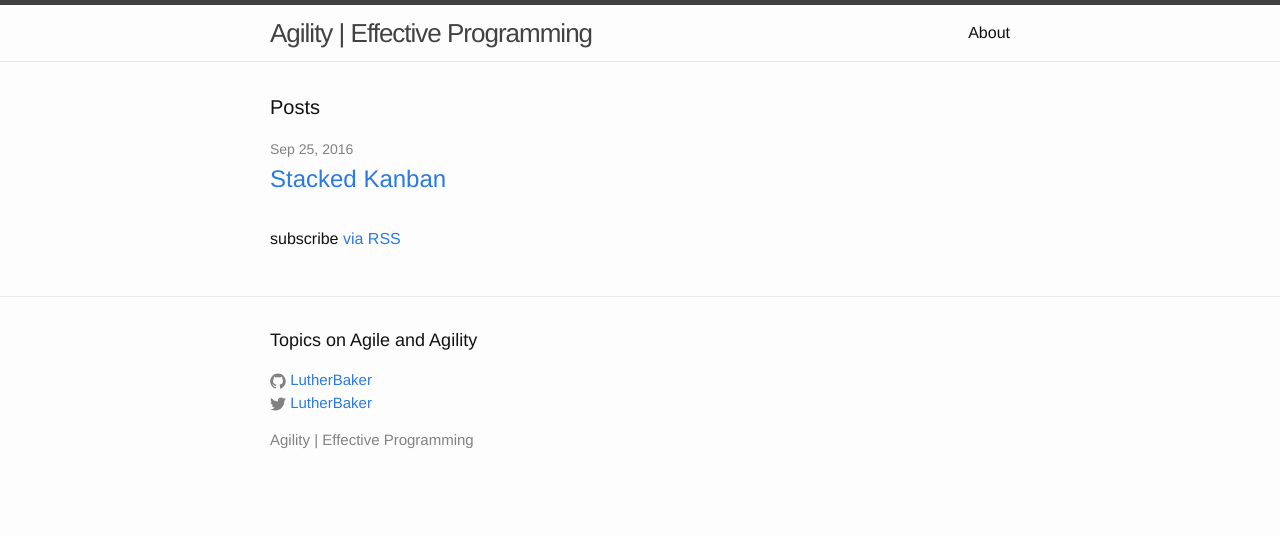
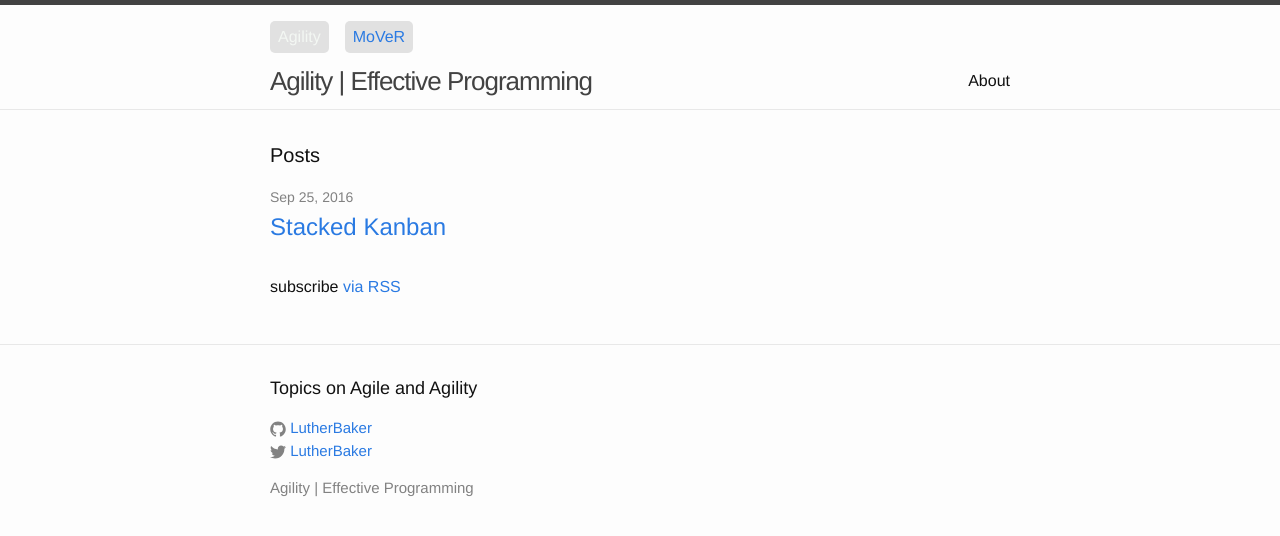
Before and after one commit to EffectiveProgramming/agility, a Jekyll site: the page built from index.html, in a window 1280 px wide. Shown: the top 536 px of the page. Built offline with Jekyll 4.4.1, drawn with Linux system fonts in a browser that asks for light colours.

Commit message:
Added links.

```diff
--- a/_includes/header.html
+++ b/_includes/header.html
@@ -1,5 +1,7 @@
 <header class="site-header">
-
+	<div class="pre-wrapper">
+		{% include links.html %}
+	</div>
   <div class="wrapper">
 
     <a class="site-title" href="{{ site.baseurl }}/">{{ site.title }}</a>
--- /dev/null
+++ b/_includes/links.html
@@ -0,0 +1,6 @@
+<div class="links">
+	<ul class="links">
+		<li class="link">Agility</li>
+		<li class="link"><a href="/mover">MoVeR</a></li>
+	</ul>
+</div>
--- /dev/null
+++ b/_sass/_custom.scss
@@ -0,0 +1,30 @@
+.pre-wrapper {
+    max-width: -webkit-calc(#{$content-width} - (#{$spacing-unit} * 2));
+    max-width:         calc(#{$content-width} - (#{$spacing-unit} * 2));
+    margin-right: auto;
+    margin-left: auto;
+    padding-right: $spacing-unit;
+    padding-left: $spacing-unit;
+	margin-top: 1em;
+    @extend %clearfix;
+}
+
+ul.links,
+ul.links li.link {
+	list-style: none;
+	margin: 0;
+	padding: 0;
+}
+
+ul.links li.link {
+	background-color: #e1e1e1;
+	border-radius: 5px;
+	color: #f3f7f3;
+	float: left;
+	margin-right: 1em;
+	padding: 4px 8px;
+}
+
+ul.links li.link a:hover {
+	color: #cc3377;
+}
--- a/css/main.scss
+++ b/css/main.scss
@@ -49,5 +49,6 @@ $on-laptop:        800px;
 @import
         "base",
         "layout",
-        "syntax-highlighting"
+        "syntax-highlighting",
+		"custom"
 ;
```
